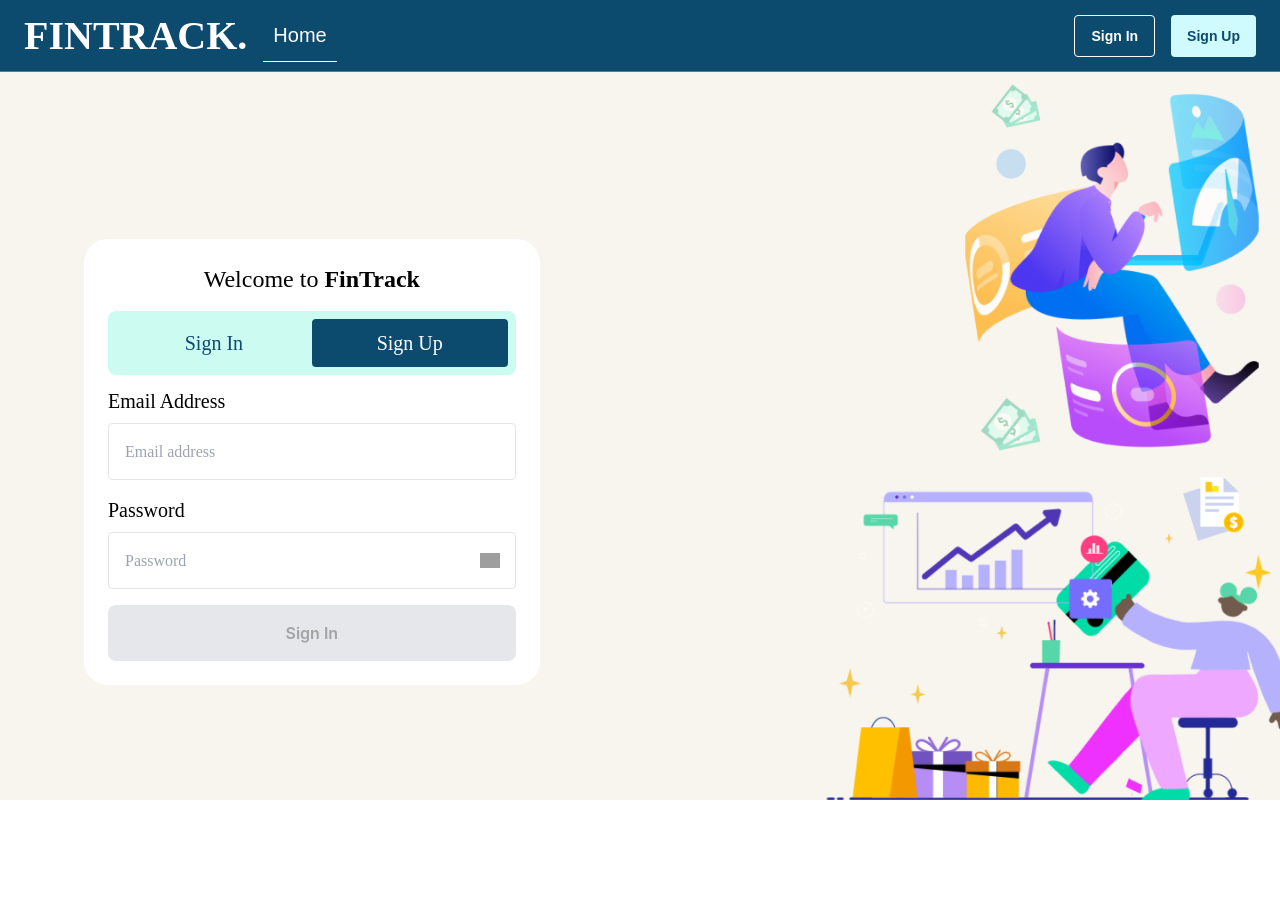
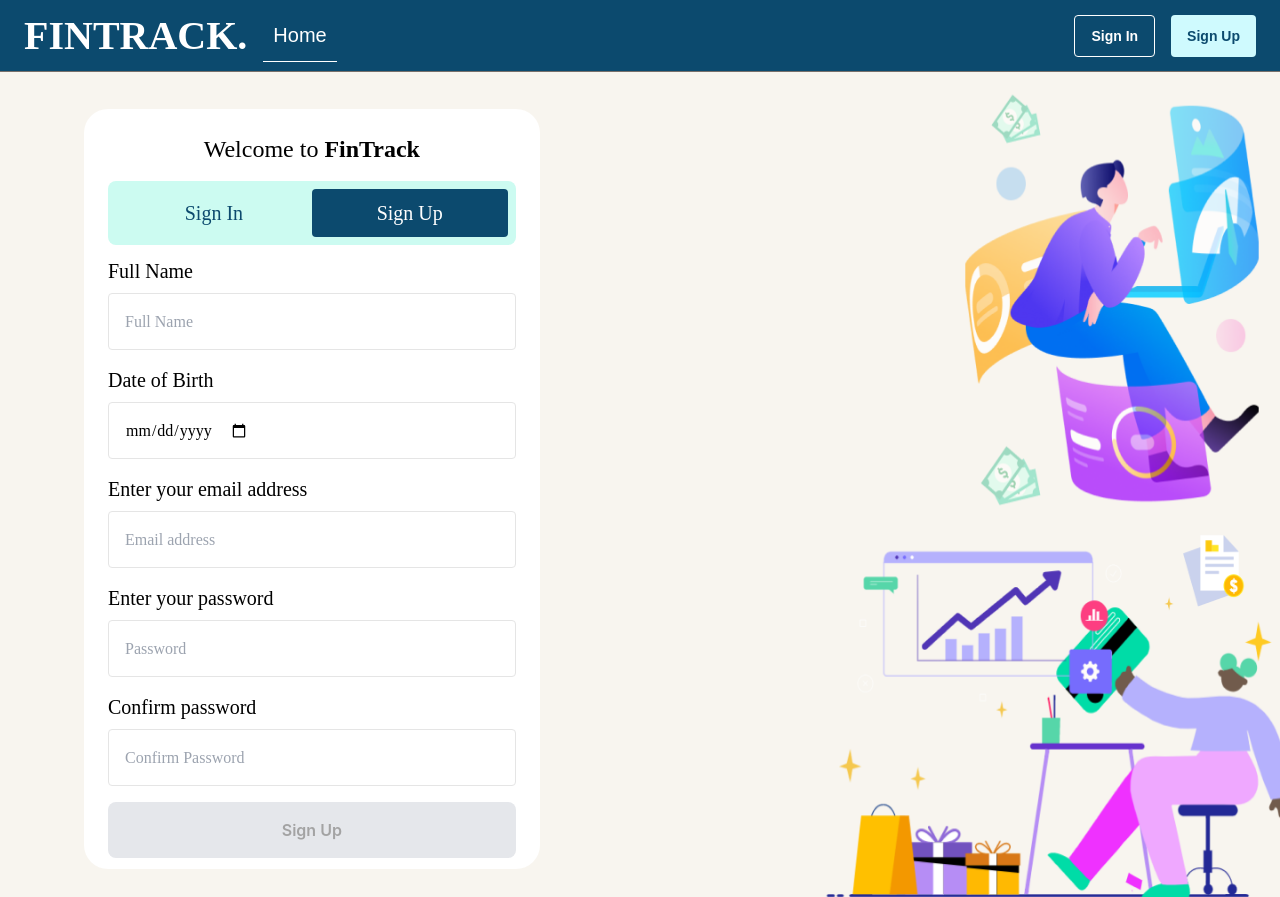
Before and after one commit to MaisarahQistina/fintrack, a React (Create React App) app: page /sign-up in a window 1280 px wide. Before the commit the page ends 800 px from the top, so only its background shows below. Built offline with nearby package versions, Linux system fonts and the light colour scheme; grey boxes are pictures that could not be loaded.

Commit message:
update sign up form and routing

```diff
--- a/src/SignIn/SignIn.js
+++ b/src/SignIn/SignIn.js
@@ -1,13 +1,20 @@
-import React, { useState } from 'react';
-import { useNavigate } from 'react-router-dom';
+import React, { useState, useEffect } from 'react';
+import { useNavigate, useLocation } from 'react-router-dom';
 import { NavBar } from '../LandingPage/components/NavBar.js';
 import { SignInForm } from './components/SignInForm';
 import { SignUpForm } from './components/SignUpForm';
 import { AuthButton } from './components/AuthButton';
 
 export function SignIn() {
-  const [isSignIn, setIsSignIn] = useState(true);
   const navigate = useNavigate();
+  const location = useLocation();
+
+  // Sync state with URL path
+  const [isSignIn, setIsSignIn] = useState(location.pathname === '/sign-in');
+
+  useEffect(() => {
+    setIsSignIn(location.pathname === '/sign-in');
+  }, [location.pathname]);
 
   const handleFormToggle = (signInValue) => {
     setIsSignIn(signInValue);
--- /dev/null
+++ b/src/SignIn/components/SignUpForm.js
@@ -0,0 +1,110 @@
+import React, { useState } from 'react';
+
+export function SignUpForm() {
+  const [formData, setFormData] = useState({
+    fullName: '',
+    dob: '',
+    email: '',
+    password: '',
+    confirmPassword: ''
+  });
+
+  const [isValid, setIsValid] = useState(false);
+
+  const handleChange = (e) => {
+    const { id, value } = e.target;
+    setFormData((prevData) => {
+      const updatedData = { ...prevData, [id]: value };
+
+      // Validate form fields
+      const isFormValid =
+        updatedData.fullName.trim() !== '' &&
+        updatedData.dob.trim() !== '' &&
+        updatedData.email.trim() !== '' &&
+        updatedData.password.trim() !== '' &&
+        updatedData.confirmPassword.trim() !== '' &&
+        updatedData.password === updatedData.confirmPassword; // Ensure passwords match
+
+      setIsValid(isFormValid);
+      return updatedData;
+    });
+  };
+
+  return (
+    <form className="flex flex-col flex-1 shrink self-stretch w-full basis-0 min-h-[600px] max-md:max-w-full">
+      <div className="flex flex-col mt-4 w-full max-md:max-w-full">
+        <label htmlFor="fullName" className="text-xl leading-none text-black mb-3 text-[20] font-abhaya">
+          Full Name
+        </label>
+        <input
+          id="fullName"
+          type="text"
+          value={formData.fullName}
+          onChange={handleChange}
+          className="flex w-full bg-white rounded border border-solid border-neutral-200 min-h-[57px] px-4 text-base text-[18] font-abhaya"
+          placeholder="Full Name"
+          aria-label="Full Name"
+        />
+
+        <label htmlFor="dob" className="text-xl leading-none text-black mb-3 text-[20] font-abhaya mt-5">
+          Date of Birth
+        </label>
+        <input
+          id="dob"
+          type="date"
+          value={formData.dob}
+          onChange={handleChange}
+          className="flex w-full bg-white rounded border border-solid border-neutral-200 min-h-[57px] px-4 text-base text-[18] font-abhaya"
+          aria-label="Date of Birth"
+        />
+
+        <label htmlFor="email" className="text-xl leading-none text-black mb-3 text-[20] font-abhaya mt-5">
+          Enter your email address
+        </label>
+        <input
+          id="email"
+          type="email"
+          value={formData.email}
+          onChange={handleChange}
+          className="flex w-full bg-white rounded border border-solid border-neutral-200 min-h-[57px] px-4 text-base text-[18] font-abhaya"
+          placeholder="Email address"
+          aria-label="Email address"
+        />
+
+        <label htmlFor="password" className="text-xl leading-none text-black mb-3 text-[20] font-abhaya mt-5">
+          Enter your password
+        </label>
+        <input
+          id="password"
+          type="password"
+          value={formData.password}
+          onChange={handleChange}
+          className="flex w-full bg-white rounded border border-solid border-neutral-200 min-h-[57px] px-4 text-base text-[18] font-abhaya"
+          placeholder="Password"
+          aria-label="Password"
+        />
+
+        <label htmlFor="confirmPassword" className="text-xl leading-none text-black mb-3 text-[20] font-abhaya mt-5">
+          Confirm password
+        </label>
+        <input
+          id="confirmPassword"
+          type="password"
+          value={formData.confirmPassword}
+          onChange={handleChange}
+          className="flex w-full bg-white rounded border border-solid border-neutral-200 min-h-[57px] px-4 text-base text-[18] font-abhaya"
+          placeholder="Confirm Password"
+          aria-label="Confirm Password"
+        />
+      </div>
+
+      <button
+        type="submit"
+        className={`flex justify-center items-center px-6 py-4 mt-4 w-full rounded-lg text-base font-semibold ${isValid ? 'bg-[#2B613B] text-white' : 'bg-gray-200 text-neutral-400 cursor-not-allowed'}`}
+        disabled={!isValid}
+      >
+        Sign Up
+      </button>
+    </form>
+  );
+}
```
